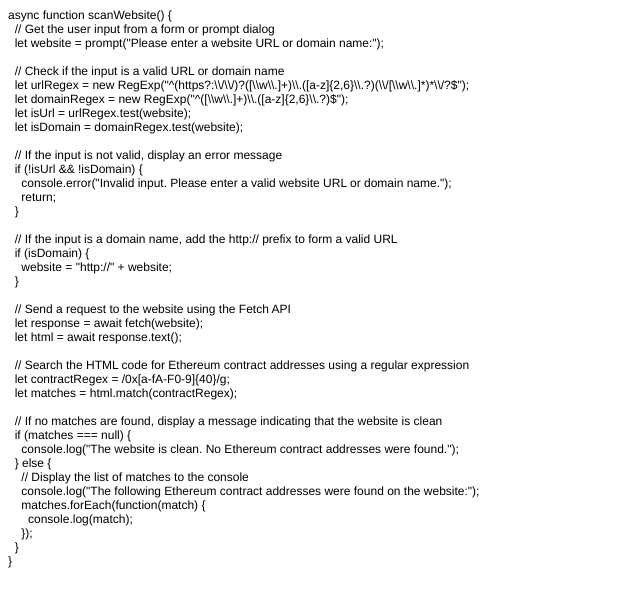
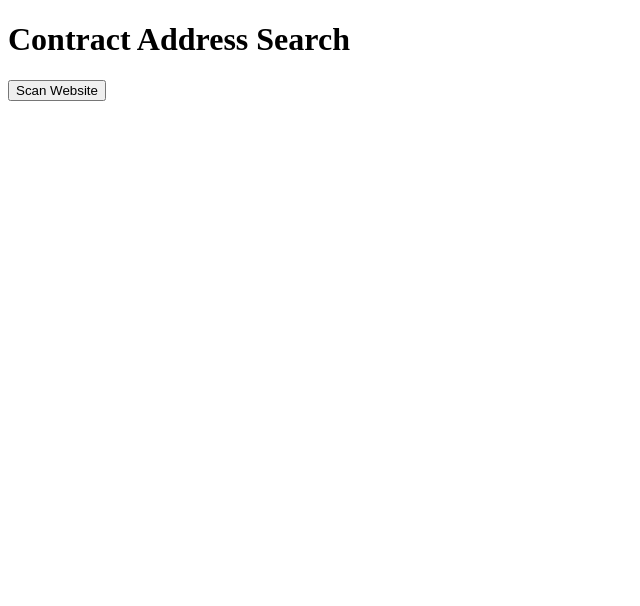
Before and after one commit to vgchainpatrol/Research, a plain HTML site: page index.html in a window 1280 px wide. Shown: the whole page, without its empty margins (0-640 px from the left). Drawn offline with Linux system fonts and the light colour scheme.

Commit message:
add index.js

```diff
--- a/index.html
+++ b/index.html
@@ -1,56 +1,12 @@
-<!DOCTYPE html PUBLIC "-//W3C//DTD HTML 4.01//EN" "http://www.w3.org/TR/html4/strict.dtd">
+<!DOCTYPE html>
 <html>
-<head>
-  <meta http-equiv="Content-Type" content="text/html; charset=utf-8">
-  <meta http-equiv="Content-Style-Type" content="text/css">
-  <title></title>
-  <meta name="Generator" content="Cocoa HTML Writer">
-  <meta name="CocoaVersion" content="2299.5">
-  <style type="text/css">
-    p.p1 {margin: 0.0px 0.0px 0.0px 0.0px; font: 12.0px Helvetica}
-    p.p2 {margin: 0.0px 0.0px 0.0px 0.0px; font: 12.0px Helvetica; min-height: 14.0px}
-  </style>
-</head>
-<body>
-<p class="p1">async function scanWebsite() {</p>
-<p class="p1"><span class="Apple-converted-space">  </span>// Get the user input from a form or prompt dialog</p>
-<p class="p1"><span class="Apple-converted-space">  </span>let website = prompt("Please enter a website URL or domain name:");</p>
-<p class="p2"><br></p>
-<p class="p1"><span class="Apple-converted-space">  </span>// Check if the input is a valid URL or domain name</p>
-<p class="p1"><span class="Apple-converted-space">  </span>let urlRegex = new RegExp("^(https?:\\/\\/)?([\\w\\.]+)\\.([a-z]{2,6}\\.?)(\\/[\\w\\.]*)*\\/?$");</p>
-<p class="p1"><span class="Apple-converted-space">  </span>let domainRegex = new RegExp("^([\\w\\.]+)\\.([a-z]{2,6}\\.?)$");</p>
-<p class="p1"><span class="Apple-converted-space">  </span>let isUrl = urlRegex.test(website);</p>
-<p class="p1"><span class="Apple-converted-space">  </span>let isDomain = domainRegex.test(website);</p>
-<p class="p2"><br></p>
-<p class="p1"><span class="Apple-converted-space">  </span>// If the input is not valid, display an error message</p>
-<p class="p1"><span class="Apple-converted-space">  </span>if (!isUrl &amp;&amp; !isDomain) {</p>
-<p class="p1"><span class="Apple-converted-space">    </span>console.error("Invalid input. Please enter a valid website URL or domain name.");</p>
-<p class="p1"><span class="Apple-converted-space">    </span>return;</p>
-<p class="p1"><span class="Apple-converted-space">  </span>}</p>
-<p class="p2"><br></p>
-<p class="p1"><span class="Apple-converted-space">  </span>// If the input is a domain name, add the http:// prefix to form a valid URL</p>
-<p class="p1"><span class="Apple-converted-space">  </span>if (isDomain) {</p>
-<p class="p1"><span class="Apple-converted-space">    </span>website = "http://" + website;</p>
-<p class="p1"><span class="Apple-converted-space">  </span>}</p>
-<p class="p2"><br></p>
-<p class="p1"><span class="Apple-converted-space">  </span>// Send a request to the website using the Fetch API</p>
-<p class="p1"><span class="Apple-converted-space">  </span>let response = await fetch(website);</p>
-<p class="p1"><span class="Apple-converted-space">  </span>let html = await response.text();</p>
-<p class="p2"><br></p>
-<p class="p1"><span class="Apple-converted-space">  </span>// Search the HTML code for Ethereum contract addresses using a regular expression</p>
-<p class="p1"><span class="Apple-converted-space">  </span>let contractRegex = /0x[a-fA-F0-9]{40}/g;</p>
-<p class="p1"><span class="Apple-converted-space">  </span>let matches = html.match(contractRegex);</p>
-<p class="p2"><br></p>
-<p class="p1"><span class="Apple-converted-space">  </span>// If no matches are found, display a message indicating that the website is clean</p>
-<p class="p1"><span class="Apple-converted-space">  </span>if (matches === null) {</p>
-<p class="p1"><span class="Apple-converted-space">    </span>console.log("The website is clean. No Ethereum contract addresses were found.");</p>
-<p class="p1"><span class="Apple-converted-space">  </span>} else {</p>
-<p class="p1"><span class="Apple-converted-space">    </span>// Display the list of matches to the console</p>
-<p class="p1"><span class="Apple-converted-space">    </span>console.log("The following Ethereum contract addresses were found on the website:");</p>
-<p class="p1"><span class="Apple-converted-space">    </span>matches.forEach(function(match) {</p>
-<p class="p1"><span class="Apple-converted-space">      </span>console.log(match);</p>
-<p class="p1"><span class="Apple-converted-space">    </span>});</p>
-<p class="p1"><span class="Apple-converted-space">  </span>}</p>
-<p class="p1">}</p>
-</body>
+  <head>
+    <meta charset="utf-8">
+    <title>Contract Address Search</title>
+  </head>
+  <body>
+    <h1>Contract Address Search</h1>
+    <button>Scan Website</button>
+    <script type="module" src="index.js"></script>
+  </body>
 </html>
--- /dev/null
+++ b/index.js
@@ -0,0 +1,20 @@
+// Import the scanWebsite function from ContractAddressSearch.js
+import { scanWebsite } from './ContractAddressSearch.js';
+
+// Get a reference to the button element
+const button = document.querySelector('button');
+
+// Add a click event listener to the button
+button.addEventListener('click', async () => {
+  try {
+    // Call the scanWebsite function and wait for the result
+    const result = await scanWebsite();
+    // Get a reference to the body element
+    const body = document.querySelector('body');
+    // Display the result in the body
+    body.innerHTML = `<pre>${JSON.stringify(result, null, 2)}</pre>`;
+  } catch (error) {
+    // If an error occurs, display it in the console
+    console.error(error);
+  }
+});
```
